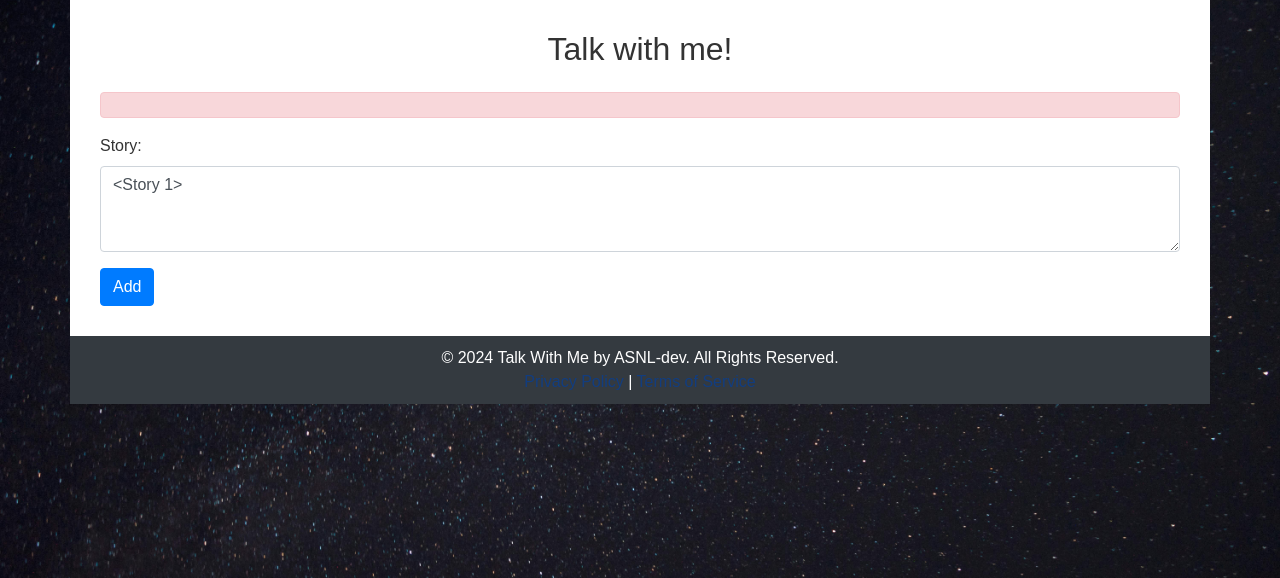
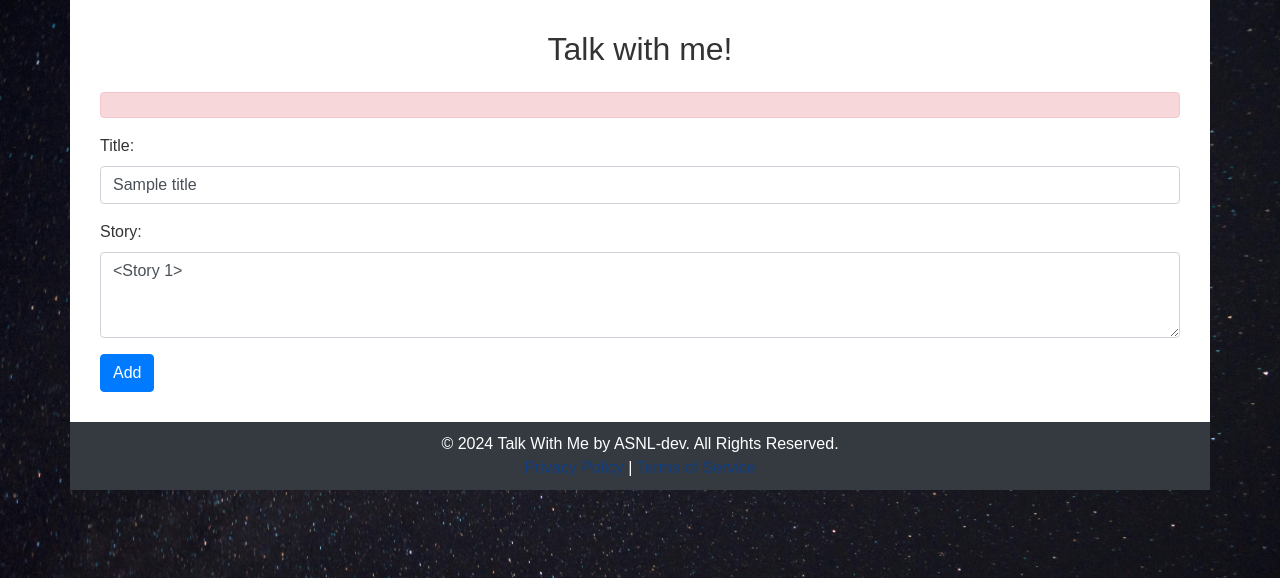
Before and after one commit to vapeasnl/talk-with-me, a Flask app: template templates/add.html in a window 1280 px wide. Shown: the part 112-690 px from the top of the page. Run offline with Flask 3, Linux system fonts and the light colour scheme; tables that the repository leaves empty hold one stand-in row (values such as "Sample post"); the template is opened without the code that fills it: values that come from a table or form of the project are taken from there, most other values are stand-ins (such as "Sample title", 1, 10 or a date in 2020); some libraries are stand-ins or nearby versions.

Commit message:
Update add.html

```diff
--- a/templates/add.html
+++ b/templates/add.html
@@ -5,7 +5,7 @@
 {% block body %}
 
 <div class="text-center mb-4">
-    <h2>Talk with me! </h2>
+    <h2>Talk with me!</h2>
 </div>
 
 {% if error != None %}
@@ -26,8 +26,15 @@
         {% endif %}
     </div>
     <div class="mb-3">
+        <label for="titleInput" class="form-label">Title:</label>
+        <input type="text" name="title" class="form-control {% if error == 3 %}is-invalid{% endif %}" id="titleInput" placeholder="Title of your story" value="{{ title }}">
+        <div class="invalid-feedback">
+            Please provide a title for your story.
+        </div>
+    </div>
+    <div class="mb-3">
         <label for="exampleFormControlTextarea1" class="form-label">Story:</label>
-        <textarea type="text" name="story" class="form-control {% if error == 2 %}is-invalid{% endif %}" id="exampleFormControlTextarea1" rows="3">{{ story }}</textarea>
+        <textarea name="story" class="form-control {% if error == 2 %}is-invalid{% endif %}" id="exampleFormControlTextarea1" rows="3">{{ story }}</textarea>
         <div class="invalid-feedback">
             Please provide the text of your story.
         </div>
```
